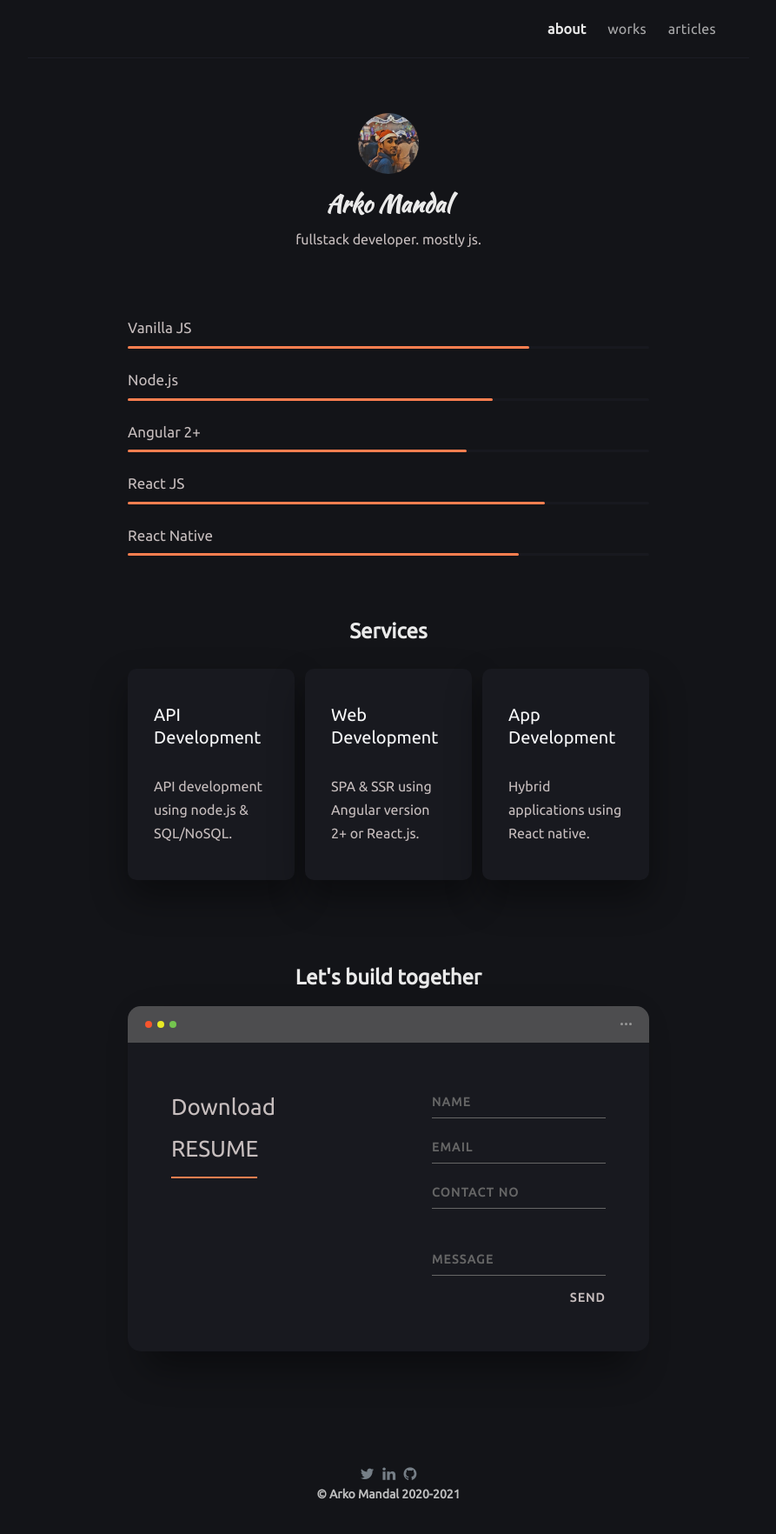
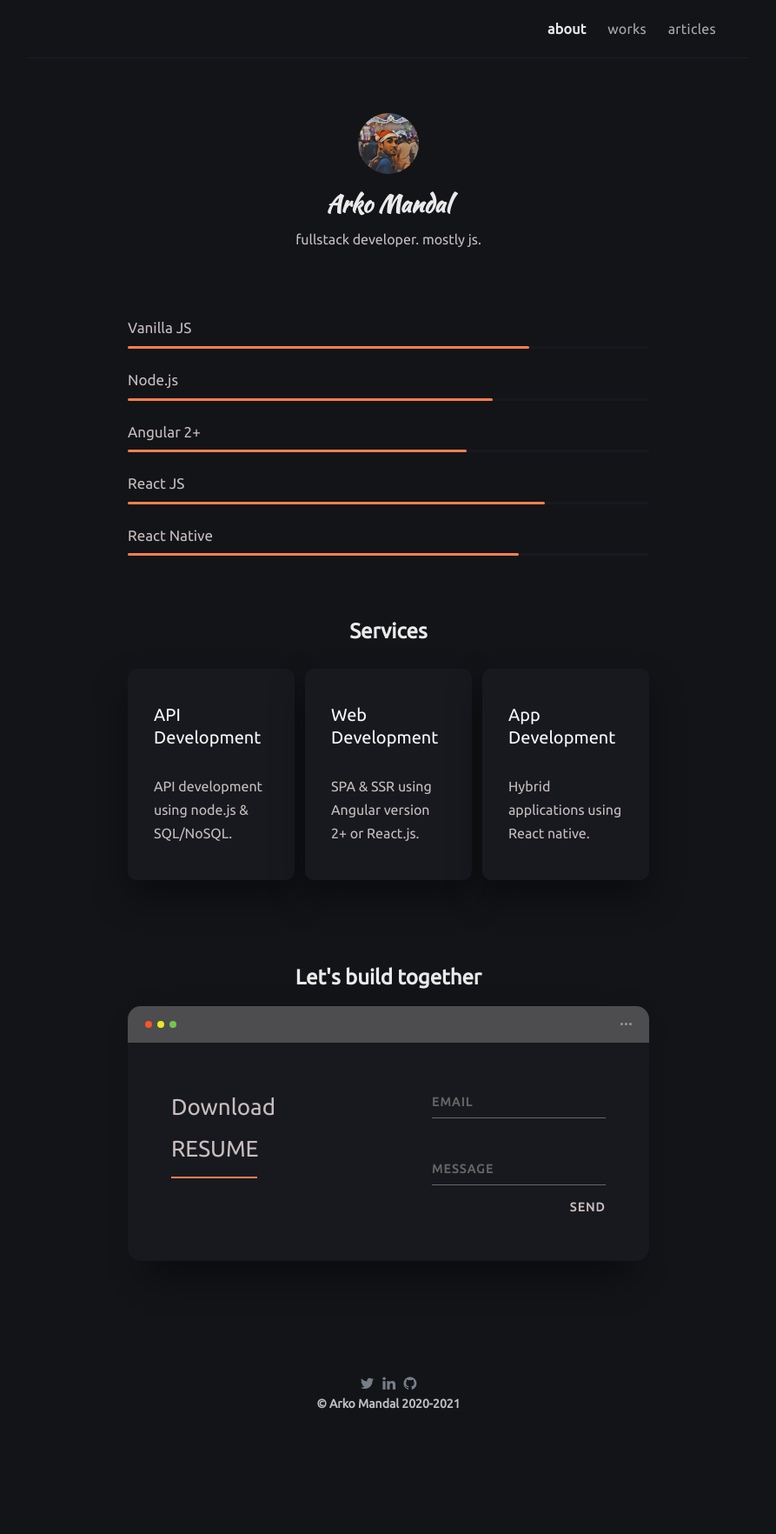
Before and after one commit to arkomandal/arkomandal.github.io, a Jekyll site: the page built from index.md, in a window 1280 px wide. Shown: the whole page at 87% size, without its empty margins (193-1086 px from the left). Built offline with Jekyll 4.4.1, drawn with Linux system fonts in a browser that asks for light colours; nearby versions of some CDN libraries; some web fonts are replaced; after the commit the page ends 1660 px from its top, so only the background shows below that.

Commit message:
contact form got its life

```diff
--- a/_layouts/home.html
+++ b/_layouts/home.html
@@ -153,22 +153,18 @@
           </div>
           <div class="screen-body-item">
             <div class="app-form">
+              <form action="https://formspree.io/f/xeqpbnlw" method="post" id="contact_form">
                 <div class="app-form-group">
-                <input class="app-form-control" placeholder="NAME" value="">
-              </div>
-              <div class="app-form-group">
-                <input class="app-form-control" placeholder="EMAIL">
-              </div>
-              <div class="app-form-group">
-                <input class="app-form-control" placeholder="CONTACT NO">
+                  <input class="app-form-control" placeholder="EMAIL" name="email">
                 </div>
                 <div class="app-form-group message">
-                <input class="app-form-control" placeholder="MESSAGE">
+                  <input class="app-form-control" placeholder="MESSAGE" name="message">
                 </div>
                 <div class="app-form-group buttons">
                   <!-- <button class="app-form-button">CANCEL</button> -->
-                <button class="app-form-button">SEND</button>
+                  <button class="app-form-button" onclick="$('#contact_form').trigger('reset')">SEND</button>
                 </div>
+              </form>
             </div>
           </div>
         </div>
--- a/_sass/klise/contact.scss
+++ b/_sass/klise/contact.scss
@@ -169,7 +169,7 @@
         border-bottom: 1px solid #666;
         color: #ddd;
         font-size: 14px;
-        text-transform: uppercase;
+        // text-transform: uppercase;
         outline: none;
         transition: border-color 0.2s;
     }
```
Lines whose indentation alone changed are shown as unchanged.
